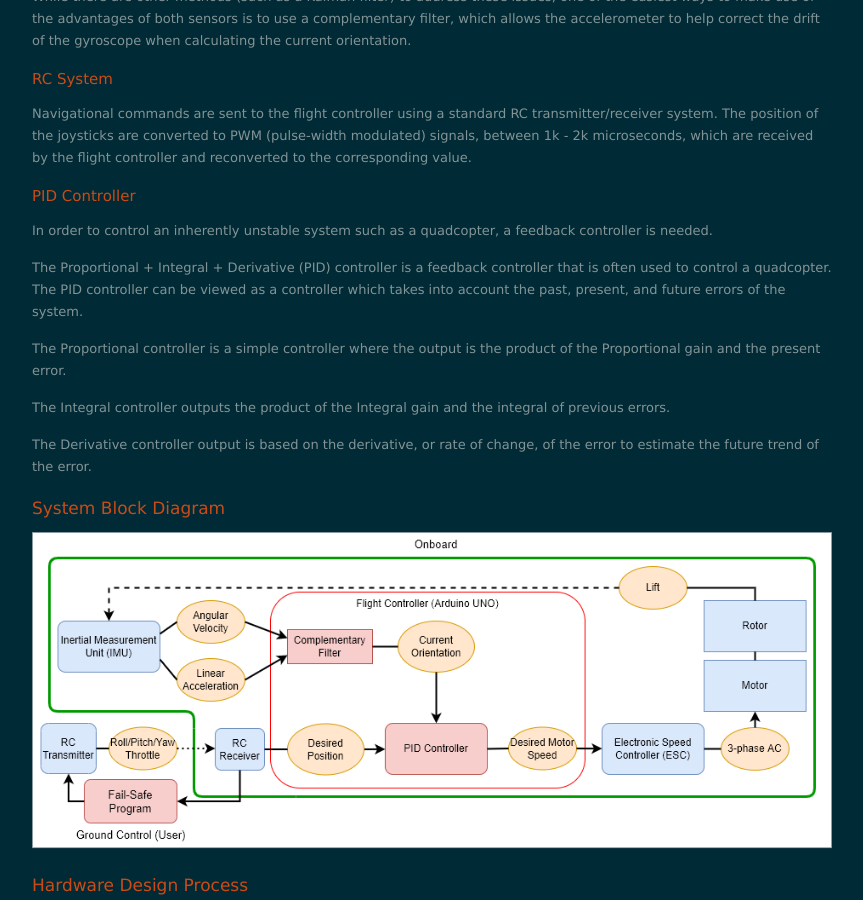
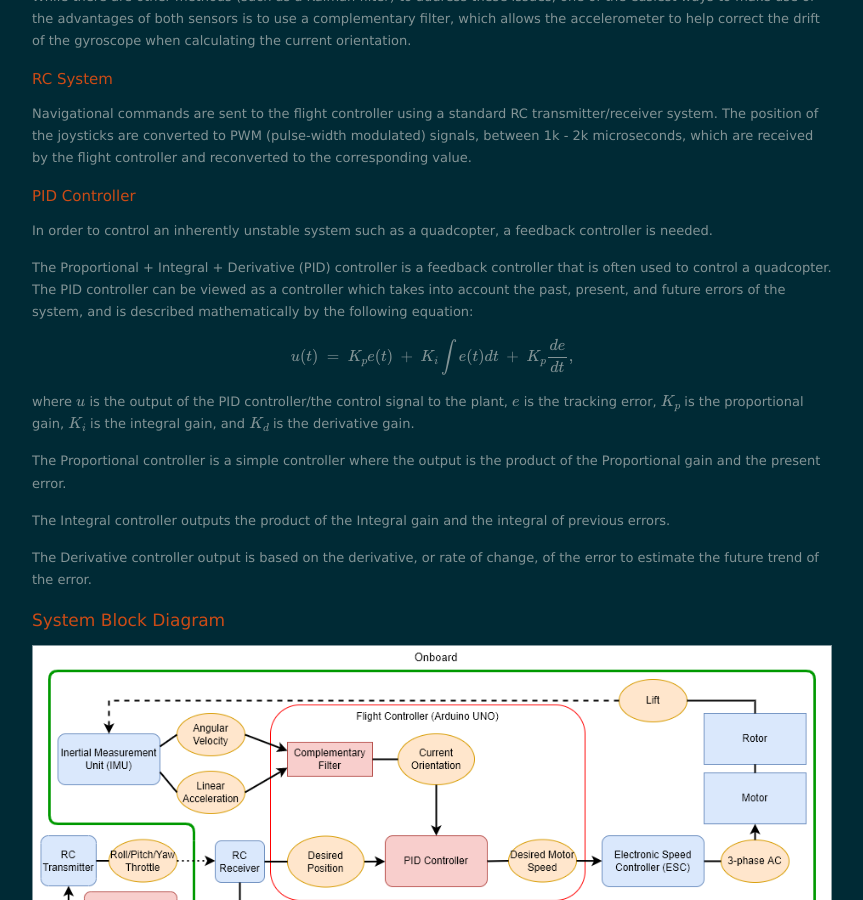
Before and after one commit to nolanschan/nolanschan.github.io, a Jekyll site: the page built from projects/quadcopter/index.markdown, in a window 1280 px wide and 900 px high, scrolled down 1946 px. Shown: the whole window, without its empty margins (208-1071 px from the left). Built offline with Jekyll 4.4.1, drawn with Linux system fonts in a browser that asks for light colours; nearby versions of some CDN libraries; formulas are drawn with MathJax 3.

Commit message:
Update index.markdown

```diff
--- a/projects/quadcopter/index.markdown
+++ b/projects/quadcopter/index.markdown
@@ -78,7 +78,11 @@ Navigational commands are sent to the flight controller using a standard RC tran
 
 In order to control an inherently unstable system such as a quadcopter, a feedback controller is needed.
 
-The Proportional + Integral + Derivative (PID) controller is a feedback controller that is often used to control a quadcopter. The PID controller can be viewed as a controller which takes into account the past, present, and future errors of the system.
+The Proportional + Integral + Derivative (PID) controller is a feedback controller that is often used to control a quadcopter. The PID controller can be viewed as a controller which takes into account the past, present, and future errors of the system, and is described mathematically by the following equation:
+
+$$u(t)\ =\ K_pe(t)\ +\ K_i\int e(t) dt\ +\ K_p\frac{de}{dt},$$
+
+where $$u$$ is the output of the PID controller/the control signal to the plant, $$e$$ is the tracking error, $$K_p$$ is the proportional gain, $$K_i$$ is the integral gain, and $$K_d$$ is the derivative gain.
 
 The Proportional controller is a simple controller where the output is the product of the Proportional gain and the present error.
 
```
